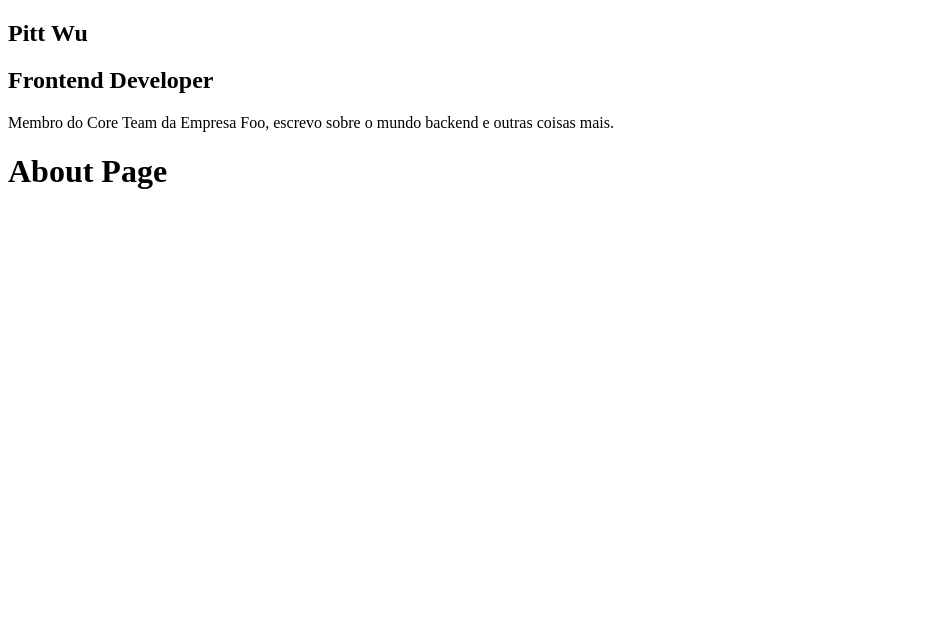
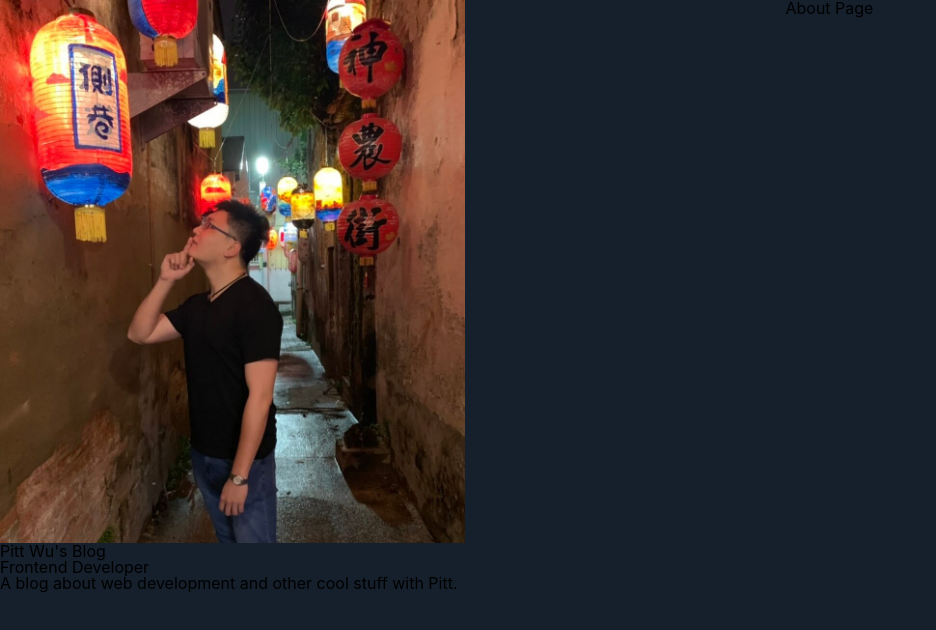
Before and after one commit to wuzhe0912/blog-gatsby, a Gatsby site: page /About in a window 1280 px wide. Shown: the whole page, without its empty margins (0-936 px from the left). Built offline with nearby package versions, Linux system fonts and the light colour scheme; Gatsby itself is replaced by a stand-in of ours.

Commit message:
feat: add styled-components & global style

```diff
--- a/gatsby-config.js
+++ b/gatsby-config.js
@@ -1,10 +1,12 @@
 module.exports = {
   siteMetadata: {
     title: `Pitt Wu's Blog`,
+    position: `Frontend Developer`,
     description: `A blog about web development and other cool stuff with Pitt.`,
     author: `@Pitt Wu`,
   },
   plugins: [
+    `gatsby-plugin-styled-components`,
     `gatsby-plugin-react-helmet`,
     `gatsby-plugin-image`,
     {
--- a/package.json
+++ b/package.json
@@ -6,18 +6,21 @@
   "author": "Kyle Mathews <mathews.kyle@gmail.com>",
   "dependencies": {
     "gatsby": "^3.4.0",
+    "gatsby-image": "^3.4.0",
     "gatsby-plugin-gatsby-cloud": "^2.4.1",
     "gatsby-plugin-image": "^1.4.0",
     "gatsby-plugin-manifest": "^3.4.0",
     "gatsby-plugin-offline": "^4.4.0",
     "gatsby-plugin-react-helmet": "^4.4.0",
     "gatsby-plugin-sharp": "^3.4.0",
+    "gatsby-plugin-styled-components": "^4.4.0",
     "gatsby-source-filesystem": "^3.4.0",
     "gatsby-transformer-sharp": "^3.4.0",
     "prop-types": "^15.7.2",
     "react": "^17.0.1",
     "react-dom": "^17.0.1",
-    "react-helmet": "^6.1.0"
+    "react-helmet": "^6.1.0",
+    "styled-components": "^5.3.0"
   },
   "devDependencies": {
     "prettier": "2.2.1"
@@ -29,6 +32,7 @@
   "scripts": {
     "build": "gatsby build",
     "dev": "gatsby develop",
+    "develop:playground": "GATSBY_GRAPHQL_IDE=playground gatsby develop",
     "format": "prettier --write \"**/*.{js,jsx,ts,tsx,json,md}\"",
     "start": "npm run develop",
     "serve": "gatsby serve",
--- /dev/null
+++ b/src/components/Avatar/index.js
@@ -0,0 +1,10 @@
+import React from 'react';
+import { StaticImage } from 'gatsby-plugin-image';
+
+const Avatar = () => {
+  return (
+    <StaticImage src="../../images/profile-photo.jpg" alt="Pitt Wu Avatar" />
+  );
+};
+
+export default Avatar;
--- a/src/components/layout.js
+++ b/src/components/Layout/index.js
@@ -1,15 +1,18 @@
 import React from 'react';
 import PropTypes from 'prop-types';
-import Profile from './Profile';
+import Profile from '../Profile';
+import { LayoutWrapper, LayoutMain } from './style';
+import GlobalStyles from '../../styles/global';
 
 const Layout = ({ children }) => {
   return (
-    <>
+    <LayoutWrapper>
+      <GlobalStyles />
       <aside>
         <Profile />
       </aside>
-      <main>{children}</main>
-    </>
+      <LayoutMain>{children}</LayoutMain>
+    </LayoutWrapper>
   );
 };
 
--- /dev/null
+++ b/src/components/Layout/style.js
@@ -0,0 +1,14 @@
+import styled from 'styled-components';
+
+const LayoutWrapper = styled.section`
+  display: flex;
+`;
+
+const LayoutMain = styled.main`
+  background: #16202c;
+  min-height: 100vh;
+  padding: 0 3.75rem 0 20rem;
+  width: 100%;
+`;
+
+export { LayoutWrapper, LayoutMain };
--- a/src/components/Profile/index.js
+++ b/src/components/Profile/index.js
@@ -1,14 +1,32 @@
 import React from 'react';
+import { useStaticQuery, graphql } from 'gatsby';
+import Avatar from '../Avatar';
 
-const Profile = () => (
-  <div className="Profile-wrapper">
-    <h1>Pitt Wu</h1>
-    <h2>Frontend Developer</h2>
-    <p>
-      Membro do Core Team da Empresa Foo, escrevo sobre o mundo backend e outras
-      coisas mais.
-    </p>
-  </div>
-);
+const Profile = () => {
+  const {
+    site: {
+      siteMetadata: { title, position, description },
+    },
+  } = useStaticQuery(graphql`
+    query MySiteMetadata {
+      site {
+        siteMetadata {
+          title
+          position
+          description
+        }
+      }
+    }
+  `);
+
+  return (
+    <div className="Profile-wrapper">
+      <Avatar />
+      <h1>{title}</h1>
+      <h2>{position}</h2>
+      <p>{description}</p>
+    </div>
+  );
+};
 
 export default Profile;
--- a/src/pages/About.js
+++ b/src/pages/About.js
@@ -1,11 +1,11 @@
 import React from 'react';
-import Layout from '../components/layout';
-import SEO from '../components/seo';
+import Layout from '../components/Layout';
+import Seo from '../components/seo';
 
 const about = () => {
   return (
     <Layout>
-      <SEO title="About" />
+      <Seo title="About" />
       <h1>About Page</h1>
     </Layout>
   );
--- a/src/pages/index.js
+++ b/src/pages/index.js
@@ -1,5 +1,5 @@
 import React from 'react';
-import Layout from '../components/layout';
+import Layout from '../components/Layout';
 import Seo from '../components/seo';
 
 const IndexPage = () => (
--- /dev/null
+++ b/src/styles/global.js
@@ -0,0 +1,66 @@
+import { createGlobalStyle } from 'styled-components';
+
+const GlobalStyles = createGlobalStyle`
+  /* http://meyerweb.com/eric/tools/css/reset/
+  v2.0 | 20110126
+  License: none (public domain)
+  */
+  html, body, div, span, applet, object, iframe,
+  h1, h2, h3, h4, h5, h6, p, blockquote, pre,
+  a, abbr, acronym, address, big, cite, code,
+  del, dfn, em, img, ins, kbd, q, s, samp,
+  small, strike, strong, sub, sup, tt, var,
+  b, u, i, center,
+  dl, dt, dd, ol, ul, li,
+  fieldset, form, label, legend,
+  table, caption, tbody, tfoot, thead, tr, th, td,
+  article, aside, canvas, details, embed,
+  figure, figcaption, footer, header, hgroup,
+  menu, nav, output, ruby, section, summary,
+  time, mark, audio, video {
+    margin: 0;
+    padding: 0;
+    border: 0;
+    font-size: 100%;
+    font: inherit;
+    vertical-align: baseline;
+  }
+  /* HTML5 display-role reset for older browsers */
+  article, aside, details, figcaption, figure,
+  footer, header, hgroup, menu, nav, section {
+    display: block;
+  }
+  body {
+    line-height: 1;
+  }
+  ol, ul {
+    list-style: none;
+  }
+  blockquote, q {
+    quotes: none;
+  }
+  blockquote:before, blockquote:after,
+  q:before, q:after {
+    content: '';
+    content: none;
+  }
+  table {
+    border-collapse: collapse;
+    border-spacing: 0;
+  }
+  * {
+    box-sizing: border-box;
+  }
+  body {
+    background: #16202c;
+    line-height: 1;
+    font-size: 100%;
+    font-family: -apple-system, BlinkMacSystemFont, "Segoe UI", Roboto, Helvetica, Arial, sans-serif, "Apple Color Emoji", "Segoe UI Emoji", "Segoe UI Symbol";
+  }
+  img {
+    display: block;
+    width: 100%;
+    height: auto;
+  }
+`;
+export default GlobalStyles;
```
Also changed, not shown: src/pages/404.js (+5 -5 lines), src/images/profile-photo.jpg (added), 1 other file.
